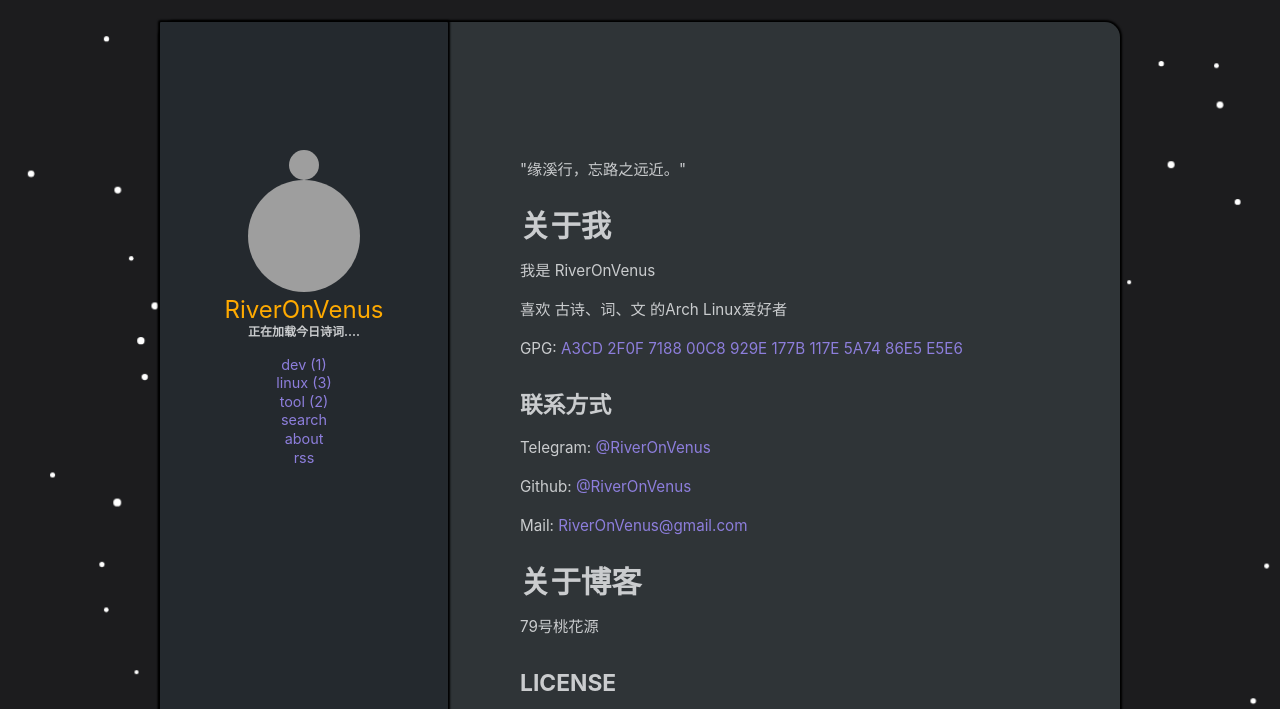
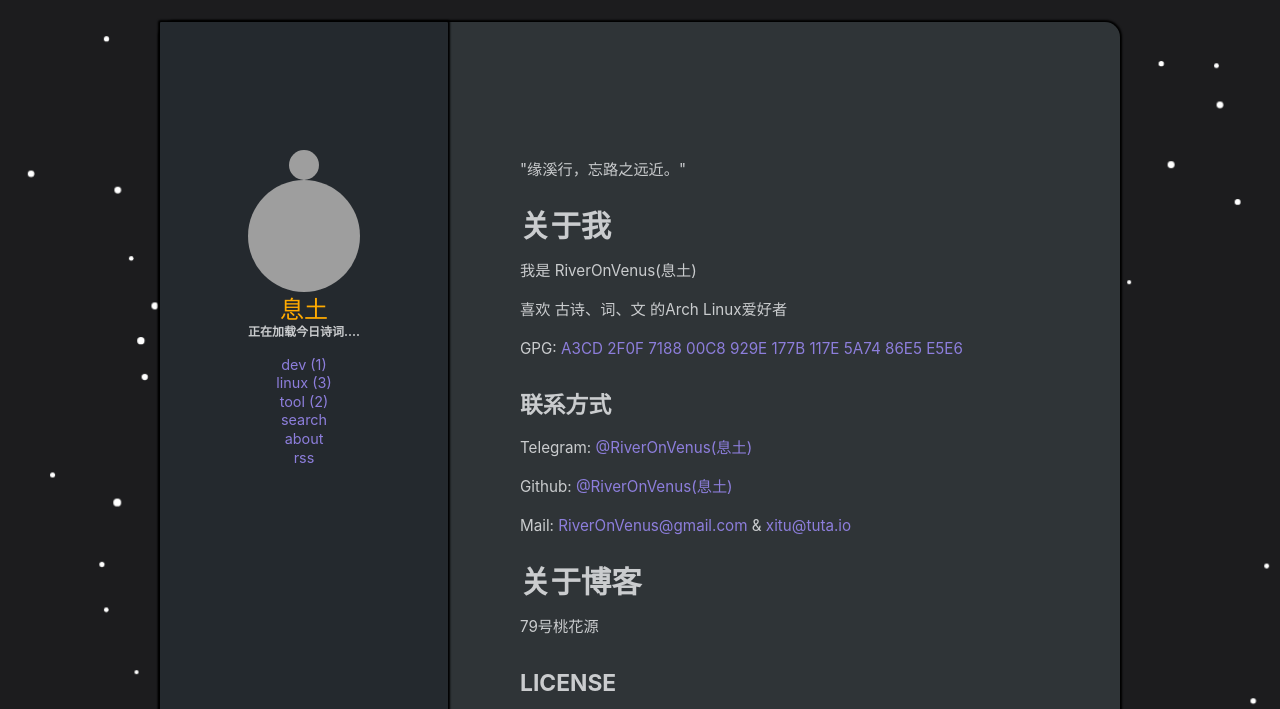
Before and after one commit to RiverOnVenus/blog, a Jekyll site: the page built from about.html, in a window 1280 px wide. Shown: the top 709 px of the page. Built offline with Jekyll 4.4.1, drawn with Linux system fonts in a browser that asks for light colours; comment, search, counter and statistics services are not loaded; grey boxes are pictures that could not be loaded.

Commit message:
Update some msg

```diff
--- a/_config.yml
+++ b/_config.yml
@@ -1,6 +1,6 @@
 title: 79号桃花源 #Your awesome title
-description: RiverOnVenus的博客
-email: RiverOnVenus@gmail.com
+description: RiverOnVenus' blog | 息土的博客
+email:
 url: https://rov.la # the base hostname & protocol for your site
 
 permalink: /:year-:month/:title
@@ -14,7 +14,7 @@ cusdis:
     app_id: 221dd64e-139e-4054-93b0-315443b15fbc
 
 user:
-  name: RiverOnVenus
+  name: 息土
   pic: https://cdn.jsdelivr.net/gh/riveronvenus/blog-pic/img/avatar/avatar.jpg
   picAlt: "RiverOnVenus"
   search: true
--- a/about.html
+++ b/about.html
@@ -7,13 +7,13 @@ layout: page
 <p>"缘溪行，忘路之远近。"</p>
 <h1>关于我</h1>
 
-<p>我是 RiverOnVenus</p>
+<p>我是 RiverOnVenus(息土)</p>
 <p>喜欢 古诗、词、文 的Arch Linux爱好者</p>
 <p>GPG: <a href="https://github.com/riveronvenus.gpg" target="_blank" >A3CD 2F0F 7188 00C8 929E 177B 117E 5A74 86E5 E5E6</a></p>
 <h2>联系方式</h2>
-  <p>Telegram:  <a href="https://t.me/RiverOnVenus" target="_blank">@RiverOnVenus</a></p>
-   <p>Github: <a href="https://github.com/RiverOnVenus" target="_blank">@RiverOnVenus</a></p>
-  <p>Mail: <a href="mailto:RiverOnVenus@gmail.com">RiverOnVenus@gmail.com</a></p>
+  <p>Telegram:  <a href="https://t.me/RiverOnVenus" target="_blank">@RiverOnVenus(息土)</a></p>
+   <p>Github: <a href="https://github.com/RiverOnVenus" target="_blank">@RiverOnVenus(息土)</a></p>
+  <p>Mail: <a href="mailto:RiverOnVenus@gmail.com">RiverOnVenus@gmail.com</a> & <a href="mailto:xitu@tuta.io">xitu@tuta.io</a></p>
 
 <h1>关于博客</h1>
 
```
